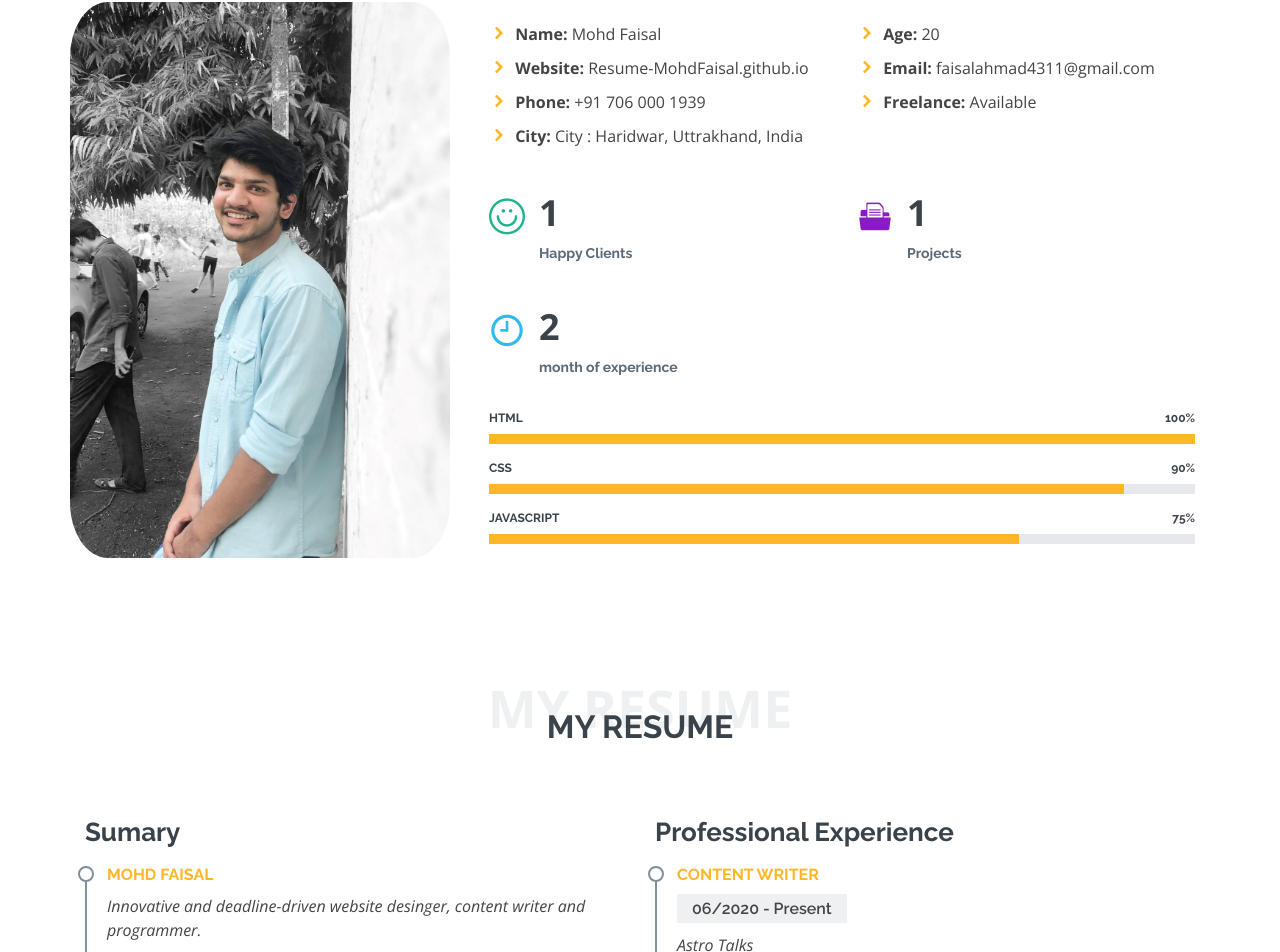
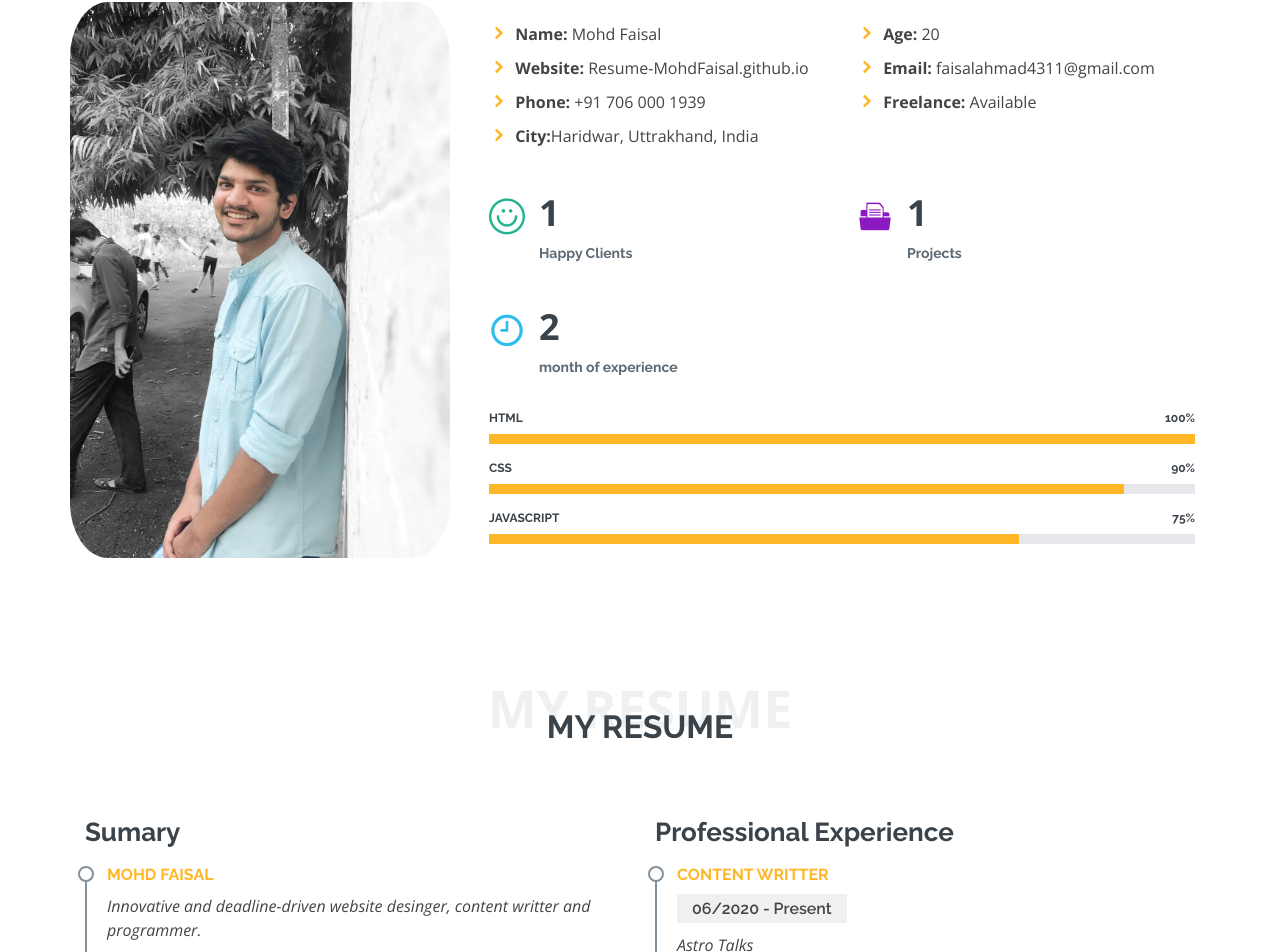
Before and after one commit to Resume-MohdFaisal/Resume-MohdFaisal.github.io, a plain HTML site: page index.html in a window 1280 px wide. Shown: the part 1000-1952 px from the top of the page. Drawn offline with nearby package versions, Linux system fonts and the light colour scheme.

Commit message:
Update index.html

```diff
--- a/index.html
+++ b/index.html
@@ -84,7 +84,7 @@
                     <li><i class="icofont-rounded-right"></i> <strong>Name:</strong> Mohd Faisal</li>
                     <li><i class="icofont-rounded-right"></i> <strong>Website:</strong> Resume-MohdFaisal.github.io</li>
                     <li><i class="icofont-rounded-right"></i> <strong>Phone:</strong> +91 706 000 1939</li>
-                    <li><i class="icofont-rounded-right"></i> <strong>City:</strong> City : Haridwar, Uttrakhand, India</li>
+                    <li><i class="icofont-rounded-right"></i> <strong>City:</strong>Haridwar, Uttrakhand, India</li>
                   </ul>
                 </div>
                 <div class="col-lg-6">
@@ -167,7 +167,7 @@
             <h3 class="resume-title">Sumary</h3>
             <div class="resume-item pb-0">
               <h4>Mohd Faisal</h4>
-              <p><em>Innovative and deadline-driven website desinger, content writer and programmer.</em></p>
+              <p><em>Innovative and deadline-driven website desinger, content writter and programmer.</em></p>
               <p>
               <ul>
                 <li>Haridwar, Uttrakhand, India</li>
@@ -194,7 +194,7 @@
           <div class="col-lg-6">
             <h3 class="resume-title">Professional Experience</h3>
             <div class="resume-item">
-              <h4>Content writer</h4>
+              <h4>Content writter</h4>
               <h5>06/2020 - Present</h5>
               <p><em>Astro Talks </em></p>
               <p>
```
